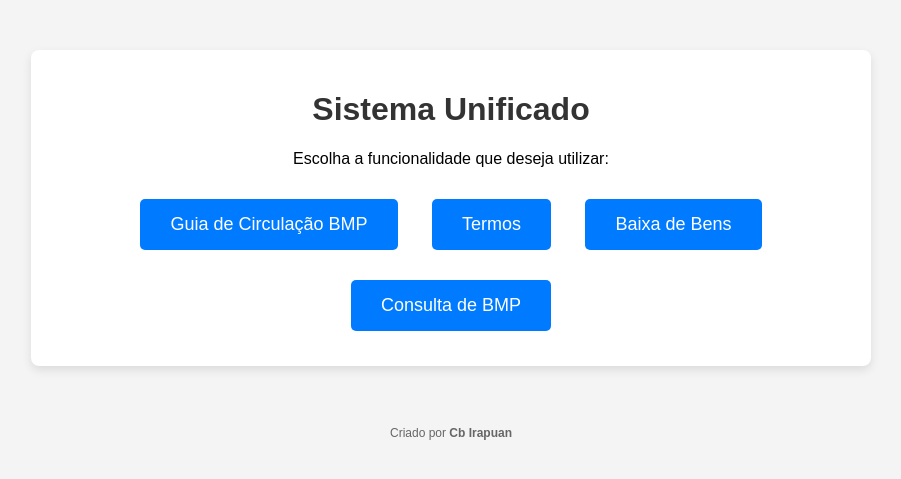
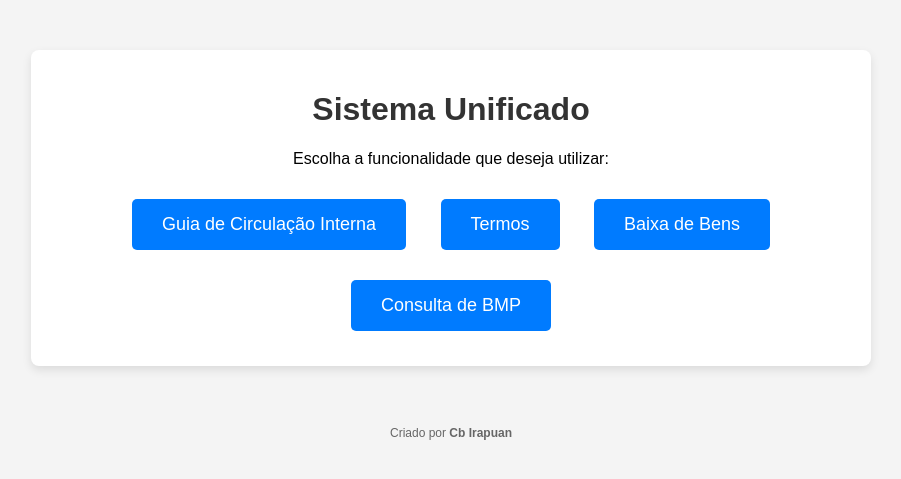
Before and after one commit to irapuanjr13/GUIA-DE-CIRCULACAO, a Python web app: template templates/index.html in a window 1280 px wide. Shown: the top 479 px of the page, without its empty margins (189-1090 px from the left). Run offline with Jinja, Linux system fonts and the light colour scheme; the template is opened without the code that fills it, so the values that code supplies are empty.

Commit message:
Update index.html

```diff
--- a/templates/index.html
+++ b/templates/index.html
@@ -67,7 +67,7 @@
         <p>Escolha a funcionalidade que deseja utilizar:</p>
 
         <!-- Menu Suspenso para Guia de Circulação -->
-        <button class="button" onclick="toggleDropdown('guiaDropdown')">Guia de Circulação BMP</button>
+        <button class="button" onclick="toggleDropdown('guiaDropdown')">Guia de Circulação Interna</button>
         <div class="dropdown-container" id="guiaDropdown">
             <select onchange="navigateToPage(this)">
                 <option value="" disabled selected>Selecione o tipo de bem</option>
```
